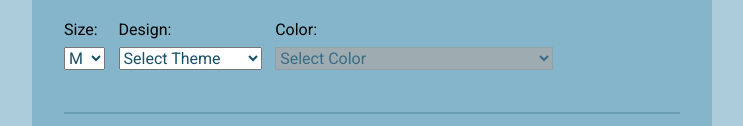
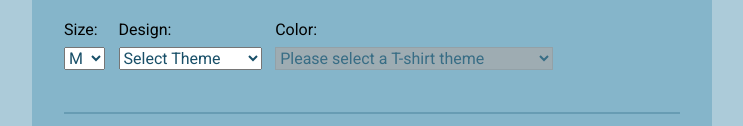
Before and after one commit to caotavio/Interactive-Form, a plain HTML site: page index.html in a window 1280 px wide. Shown: the part 595-721 px from the top of the page, without its empty margins (268-1011 px from the left). Drawn offline with nearby package versions, Linux system fonts and the light colour scheme.

```diff
--- a/index.html
+++ b/index.html
@@ -65,7 +65,7 @@
         <div id="colors-js-puns" class="">
           <label for="color">Color:</label>
           <select id="color">
-            <option>Select Color</option>
+            <option>Please select a T-shirt theme</option>
             <option value="cornflowerblue">Cornflower Blue (JS Puns shirt only)</option>
             <option value="darkslategrey">Dark Slate Grey (JS Puns shirt only)</option>
             <option value="gold">Gold (JS Puns shirt only)</option>
```
